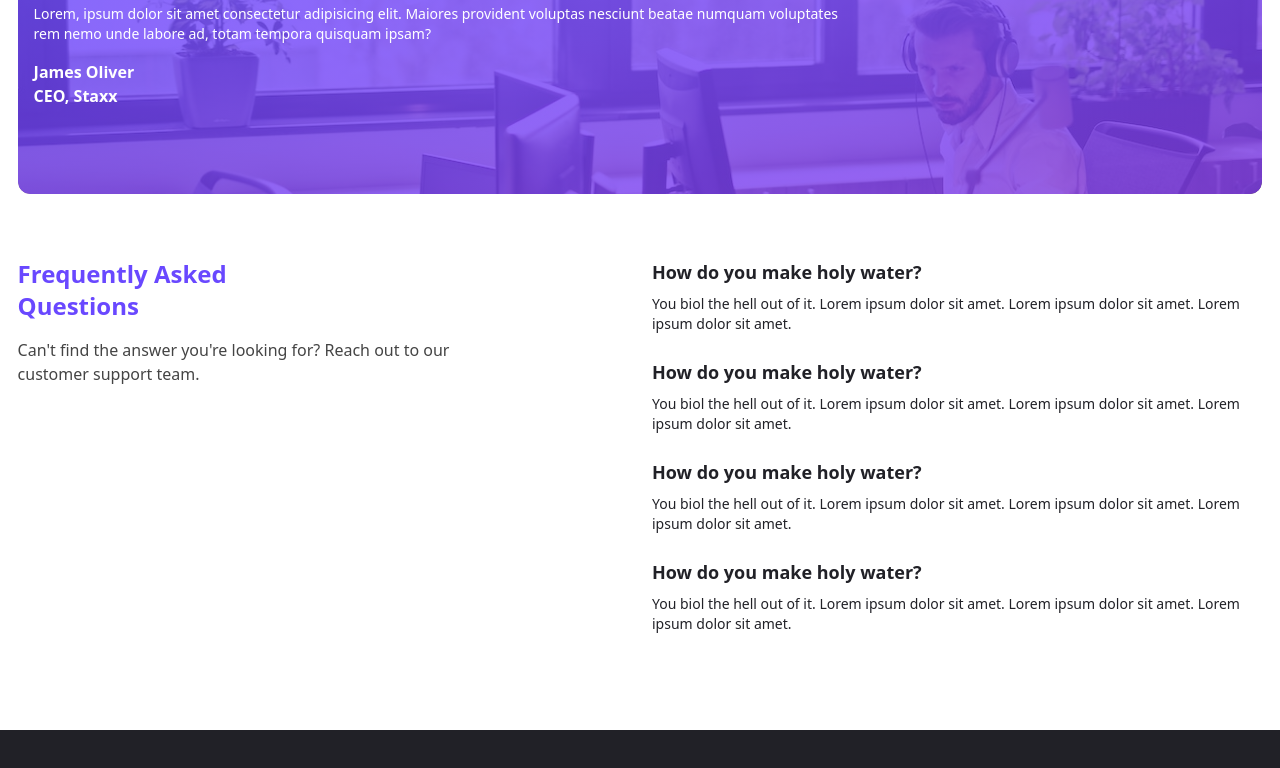
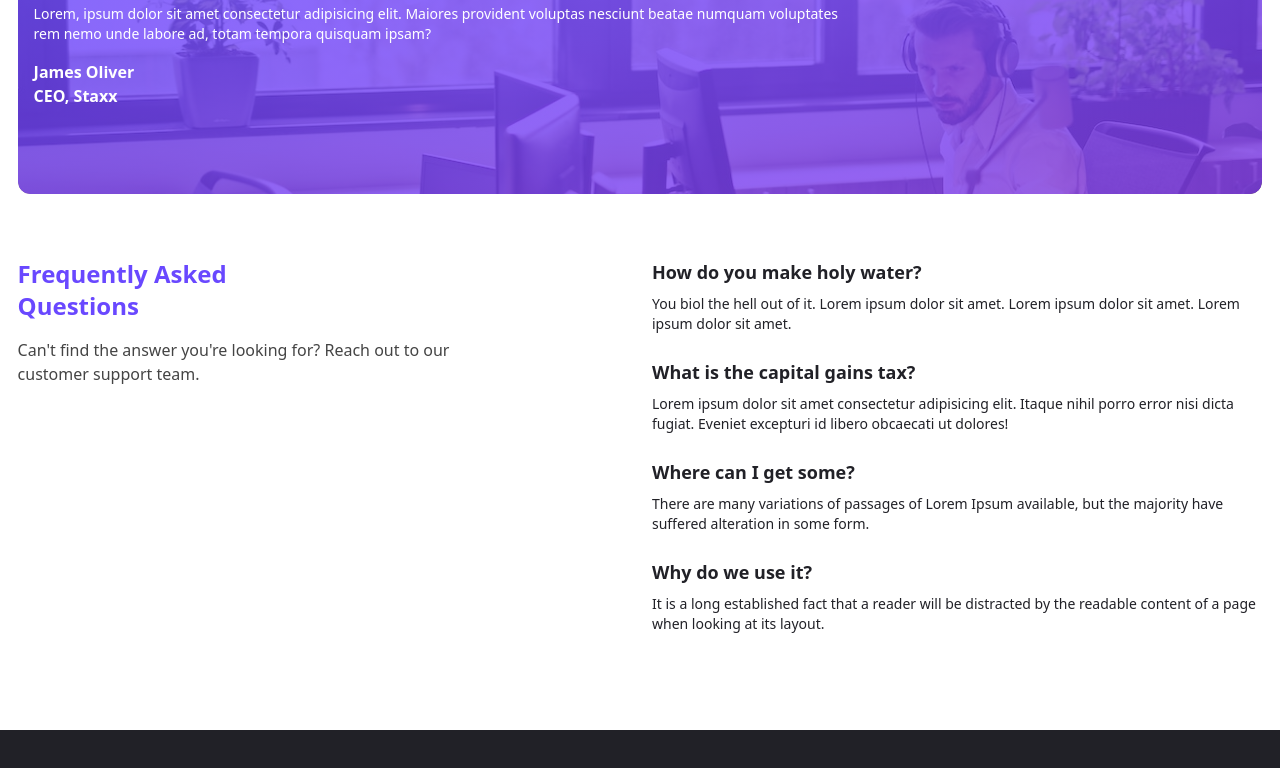
Before and after one commit to krypton225/data-enrich, a React (Create React App) app: page / in a window 1280 px wide. Shown: the part 1537-2305 px from the top of the page. Built offline with nearby package versions, Linux system fonts and the light colour scheme.

Commit message:
ADD RightSectionFQA component

```diff
--- /dev/null
+++ b/src/components/home/RightSectionFQA.jsx
@@ -0,0 +1,18 @@
+import FQAHomeQuestion from "../../data/fqa-home";
+
+const RightSectionFQA = () => {
+    return (
+        <div className="w-full grid grid-cols-1 gap-y-6">
+            {
+                FQAHomeQuestion.map(({ id, question, answer }) => (
+                    <div key={id} className="w-full">
+                        <p className="font-semibold text-lg">{question}</p>
+                        <p className="mt-2 text-sm">{answer}</p>
+                    </div>
+                ))
+            }
+        </div>
+    )
+}
+
+export default RightSectionFQA;
--- a/src/components/home/index.js
+++ b/src/components/home/index.js
@@ -13,3 +13,5 @@ export { default as LeftPartSection } from "./LeftPartSection";
 export { default as IntroImage } from "./IntroImage";
 
 export { default as LeftSectionFQA } from "./LeftSectionFQA";
+
+export { default as RightSectionFQA } from "./RightSectionFQA";
--- /dev/null
+++ b/src/data/fqa-home.js
@@ -0,0 +1,25 @@
+import GenerateID from "../utils/generateID";
+
+const fqaHome = [
+    {
+        question: "How do you make holy water?",
+        answer:
+            "You biol the hell out of it. Lorem ipsum dolor sit amet. Lorem ipsum dolor sit amet. Lorem ipsum dolor sit amet."
+    },
+    {
+        question: "What is the capital gains tax?",
+        answer: "Lorem ipsum dolor sit amet consectetur adipisicing elit. Itaque nihil porro error nisi dicta fugiat. Eveniet excepturi id libero obcaecati ut dolores!"
+    },
+    {
+        question: "Where can I get some?",
+        answer: "There are many variations of passages of Lorem Ipsum available, but the majority have suffered alteration in some form."
+    },
+    {
+        question: "Why do we use it?",
+        answer: "It is a long established fact that a reader will be distracted by the readable content of a page when looking at its layout."
+    },
+];
+
+(() => GenerateID(fqaHome))();
+
+export default fqaHome;
--- a/src/routes/Home.jsx
+++ b/src/routes/Home.jsx
@@ -5,6 +5,7 @@ import {
     LandingCompanies,
     LeftPartSection,
     LeftSectionFQA,
+    RightSectionFQA,
     SignInSocial,
     SingleInfo
 } from "../components/home/index";
@@ -63,36 +64,7 @@ const Home = () => {
                     <div className="mt-16 grid grid-cols-1 lg:grid-cols-2 gap-6 justify-start text-primary">
                         <LeftSectionFQA />
 
-                        <div className="w-full grid grid-cols-1 gap-y-6">
-
-                            <div className="w-full">
-                                <p className="font-semibold text-lg">How do you make holy water?</p>
-                                <p className="mt-2 text-sm">
-                                    You biol the hell out of it. Lorem ipsum dolor sit amet. Lorem ipsum dolor sit amet. Lorem ipsum dolor sit amet.
-                                </p>
-                            </div>
-
-                            <div className="w-full">
-                                <p className="font-semibold text-lg">How do you make holy water?</p>
-                                <p className="mt-2 text-sm">
-                                    You biol the hell out of it. Lorem ipsum dolor sit amet. Lorem ipsum dolor sit amet. Lorem ipsum dolor sit amet.
-                                </p>
-                            </div>
-
-                            <div className="w-full">
-                                <p className="font-semibold text-lg">How do you make holy water?</p>
-                                <p className="mt-2 text-sm">
-                                    You biol the hell out of it. Lorem ipsum dolor sit amet. Lorem ipsum dolor sit amet. Lorem ipsum dolor sit amet.
-                                </p>
-                            </div>
-
-                            <div className="w-full">
-                                <p className="font-semibold text-lg">How do you make holy water?</p>
-                                <p className="mt-2 text-sm">
-                                    You biol the hell out of it. Lorem ipsum dolor sit amet. Lorem ipsum dolor sit amet. Lorem ipsum dolor sit amet.
-                                </p>
-                            </div>
-                        </div>
+                        <RightSectionFQA />
                     </div>
                 </div>
             </div>
```
